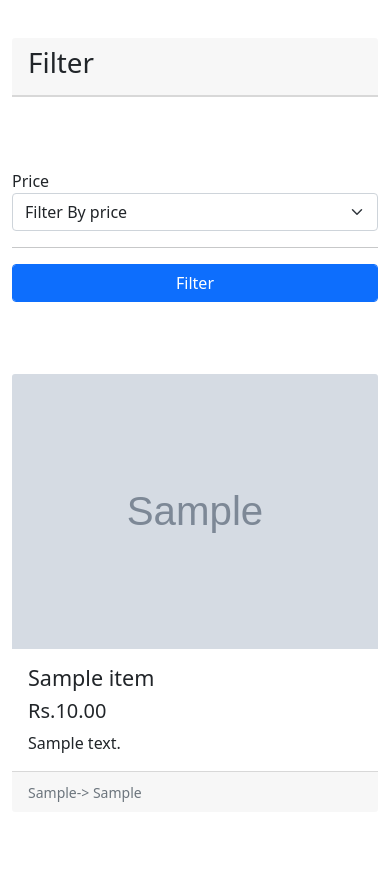
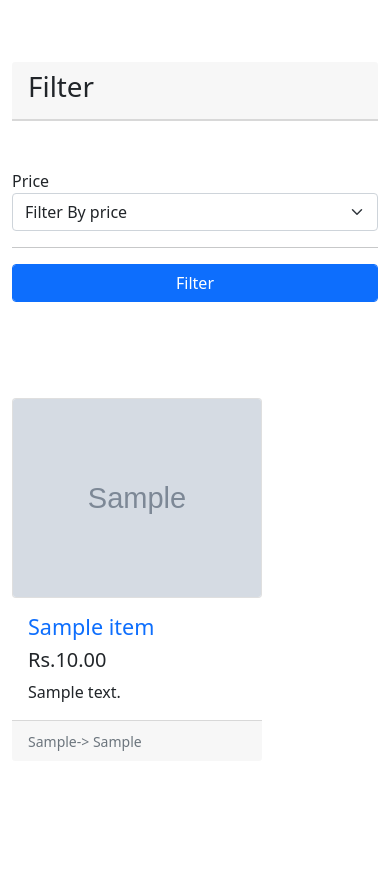
Before and after one commit to destroyerrrrrrr/ecom2, a Flask app: page /home in a window 390 px wide. Shown: the part 56-940 px from the top of the page. After the commit the page ends 807 px from the top, so only its background shows below. Run offline with Flask 2, Linux system fonts and the light colour scheme; tables that the repository leaves empty hold one stand-in row (values such as "Sample post"); grey boxes marked "Sample" are stand-in pictures; some libraries are stand-ins or nearby versions.

Commit message:
the responsiveness of the home page

```diff
--- a/ecom/routes.py
+++ b/ecom/routes.py
@@ -97,8 +97,8 @@ def edit_item(id):
     item = Items.query.filter_by(id=id).first()
     if item:
         form = EditItemForm()
+        if form.validate_on_submit():
 
-        if form.validate_on_submit():
             form.populate_obj(item)
             db.session.commit()
             flash("Item {} has been sucessfully updated".format(form.title.data), "success")
@@ -114,14 +114,9 @@ def edit_item(id):
 @app.route("/add/item", methods=["GET", "POST"])
 def additem():
     form = AddItemForm()
-    if form.validate_on_submit():
+    if form.validate_on_submit() and form.image.validate(form, extra_validators=(FileRequired(),)):
 
-        format = "%Y%m%dT%H%M%S"
-        now = datetime.datetime.utcnow().strftime(format)
-        random_string = token_hex(2)
-        filename = random_string + "_" + now + "_" + form.image.data.filename
-        filename = secure_filename(filename)
-        form.image.data.save(os.path.join(app.config["IMAGE_UPLOADS"], filename))
+        filename = save_image_upload(form.image)
 
         title = form.title.data
         price = form.price.data
@@ -139,3 +134,13 @@ def additem():
         flash("{}".format(form.errors), "danger")
     else:
         return render_template("add_item.html", form=form)
+
+
+def save_image_upload(image):
+    format = "%Y%m%dT%H%M%S"
+    now = datetime.datetime.utcnow().strftime(format)
+    random_string = token_hex(2)
+    filename = random_string + "_" + now + "_" + image.data.filename
+    filename = secure_filename(filename)
+    image.data.save(os.path.join(app.config["IMAGE_UPLOADS"], filename))
+    return filename
--- a/ecom/static/css/style.css
+++ b/ecom/static/css/style.css
@@ -7,11 +7,13 @@ body {
     padding-bottom : 0rem;
 }
 
-.card-img-top{
-    object-fit: cover;
+.card{
+  width: 250px;
+  height: 200px;
+  object-fit: cover;
 }
 
-a:hover{
+.a-tag {
     text-decoration: none;
 }
 
--- a/ecom/templates/home.html
+++ b/ecom/templates/home.html
@@ -5,12 +5,12 @@
 
 {% block content%}
 <div class="row">
-    <div class="col-lg-3 my-4">
-        <div class="my-10">
+    <div class="col-lg-3 my-5">
+        <div class="my-8">
             <div class="card-header border-2">
                 <h1>Filter</h1>
             </div>
-                <br><br><br>
+                <br><br>
             <form action="{{ url_for('home') }}" method="get">
                 <div class="form-group">
                     {{ form.price.label }}
@@ -30,9 +30,9 @@
                 {% for item in items %}
                 <div class="col-lg-4 col-md-6 mb-4">
                     <div class="card h-100 border-0">
-                        <div class="embeded-responsive embeded-responsive-16by9">
+                        <div class="embed-responsive embed-responsive-16by9">
                             <a href="{{ url_for('item', id=item.id) }}">
-                                <img class="card-img-top embed-responsive-item" src="
+                                <img class="card embed-responsive-item" src="
                                 {% if item.img %}
                                     {{ url_for('uploads', filename= item.img) }}
                                 {% else %}
@@ -42,7 +42,7 @@
                             </a>
                         </div>
                         <div class="card-body">
-                            <h4 class="card-title">{{ item.title }}</h4>
+                            <a class="a-tag" href="{{ url_for('item', id=item.id) }}" ><h4 class="card-title">{{ item.title }}</h4></a>
                             <h5>{{ "Rs.%.2f" | format(item.price)}}</h5>
                             <p class="card-text">{{ item.description }}</p>
                         </div>
```
